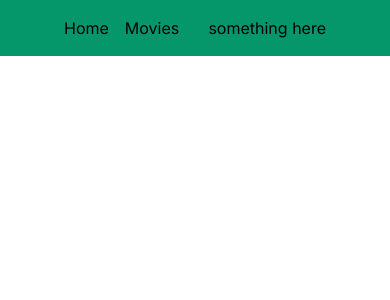
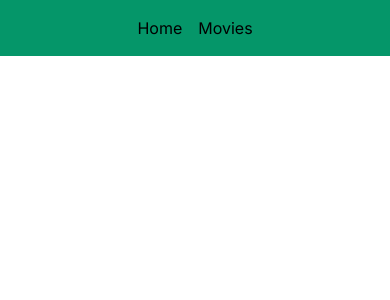
Before and after one commit to Tonny221/CinemaScope, a Next.js app: page / in a window 390 px wide. Shown: the top 300 px of the page. Built offline with nearby package versions, Linux system fonts and the light colour scheme.

Commit message:
styling header

```diff
--- a/src/components/Header.tsx
+++ b/src/components/Header.tsx
@@ -2,12 +2,12 @@ import Link from "next/link"
 
 const Header = () => {
   return (
-    <header className="flex justify-between px-16 py-4 bg-emerald-600">
+    <header className="flex justify-center md:justify-between px-16 py-4 bg-emerald-600">
         <nav className="flex gap-4">
             <Link href={'/'}>Home</Link>
             <Link href={'/movies'}>Movies</Link>
         </nav>
-        <div>
+        <div className="hidden md:block">
             something here
         </div>
     </header>
```
